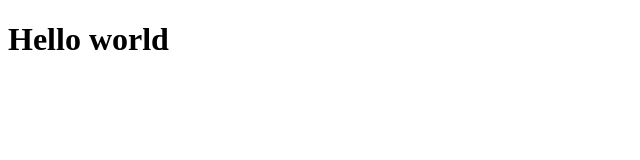
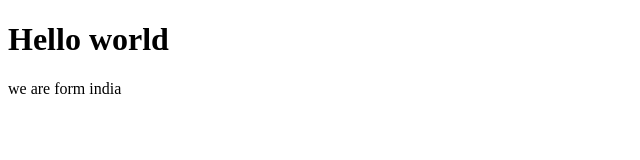
Before and after one commit to vickyk7/emdiworld, a plain HTML site: page index.html in a window 1280 px wide. Shown: the whole page, without its empty margins (0-640 px from the left). Drawn offline with Linux system fonts and the light colour scheme.

Commit message:
updated index file

```diff
--- a/index.html
+++ b/index.html
@@ -7,5 +7,6 @@
 </head>
 <body>
     <h1>Hello world</h1>
+    <p>we are form india</p>
 </body>
 </html>
```
